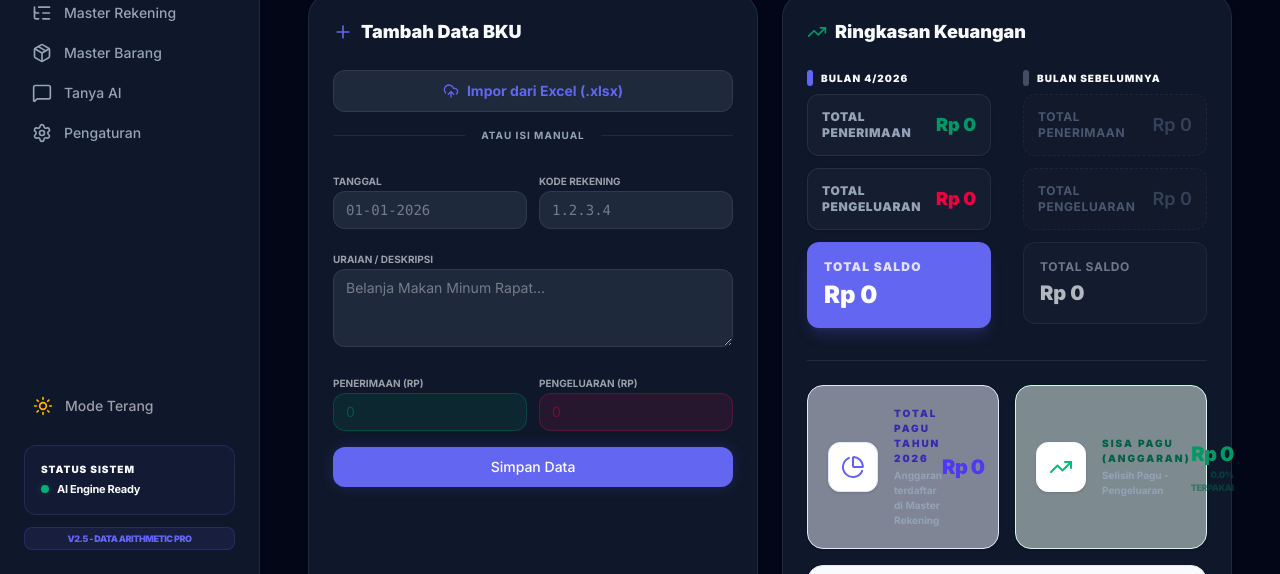
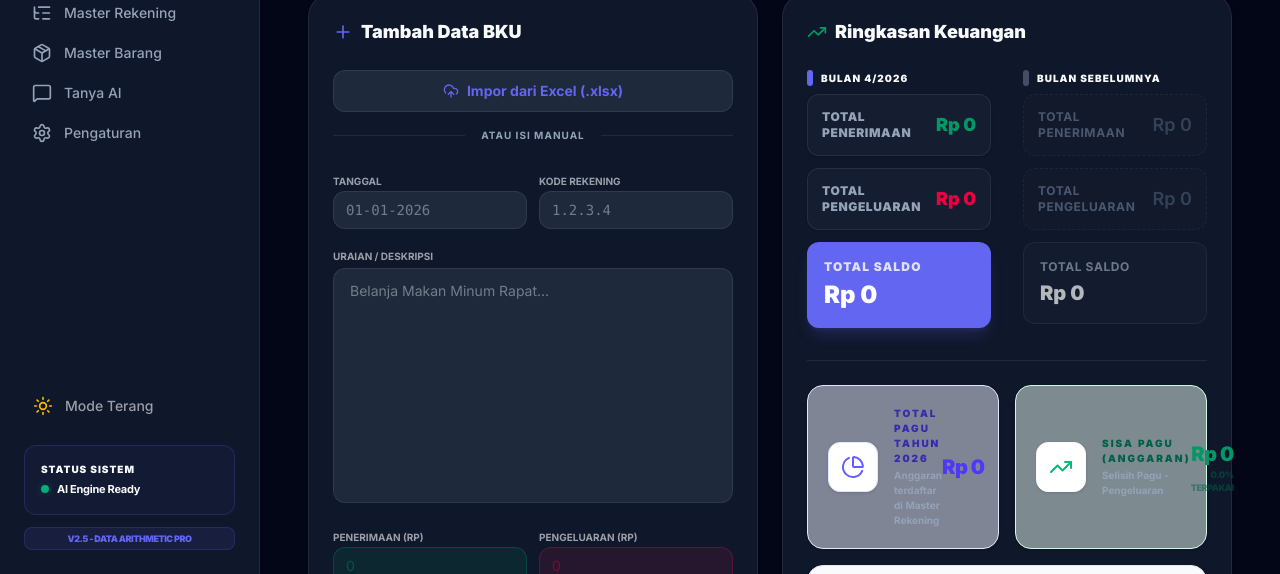
Before and after one commit to MindCl0ud/SistemLaporanBarang, a Next.js app: page /bku in a window 1280 px wide. Shown: the part 226-800 px from the top of the page. Built offline with nearby package versions, Linux system fonts and the light colour scheme; no server answers; the database is empty.

Commit message:
ux: balance BKU form layout and expand description textarea

```diff
--- a/src/app/bku/BkuDashboardContent.tsx
+++ b/src/app/bku/BkuDashboardContent.tsx
@@ -38,12 +38,14 @@
 
         {/* LEFT COLUMN: Input Form */}
         <div className="space-y-6">
-          <div className="p-6 rounded-3xl bg-card border border-border backdrop-blur-md shadow-sm h-full">
+          <div className="p-6 rounded-3xl bg-card border border-border backdrop-blur-md shadow-sm h-full flex flex-col">
             <h2 className="text-lg font-black text-foreground mb-6 flex items-center gap-2">
               <Plus className="w-5 h-5 text-primary" />
               Tambah Data BKU
             </h2>
-            <BkuForm currentMonth={month} currentYear={year} />
+            <div className="flex-1 min-h-0">
+              <BkuForm currentMonth={month} currentYear={year} />
+            </div>
           </div>
         </div>
 
--- a/src/app/bku/BkuForm.tsx
+++ b/src/app/bku/BkuForm.tsx
@@ -121,7 +121,7 @@
   }
 
   return (
-    <form ref={formRef} action={handleSubmit} className="space-y-4">
+    <form ref={formRef} action={handleSubmit} className="h-full flex flex-col space-y-5">
       <input type="hidden" name="month" value={currentMonth} />
       <input type="hidden" name="year" value={currentYear} />
 
@@ -161,9 +161,14 @@
         </div>
       </div>
 
-      <div className="space-y-1">
+      <div className="space-y-1 flex-1 flex flex-col min-h-[150px]">
         <label className="text-[10px] font-bold text-foreground/60 uppercase">Uraian / Deskripsi</label>
-        <textarea name="description" required rows={3} className="w-full bg-input border border-border rounded-xl px-3 py-2 text-sm text-foreground placeholder-foreground/40 focus:outline-none focus:ring-2 focus:ring-primary transition-all" placeholder="Belanja Makan Minum Rapat..." />
+        <textarea
+          name="description"
+          required
+          className="w-full flex-1 bg-input border border-border rounded-xl px-4 py-3 text-sm text-foreground placeholder-foreground/40 focus:outline-none focus:ring-2 focus:ring-primary transition-all resize-none"
+          placeholder="Belanja Makan Minum Rapat..."
+        />
       </div>
 
       <div className="grid grid-cols-2 gap-3">
@@ -177,8 +182,8 @@
         </div>
       </div>
 
-      <button type="submit" disabled={loading} className="w-full mt-4 py-2.5 bg-primary hover:bg-primary/90 disabled:opacity-50 text-white rounded-xl text-sm font-medium transition-colors flex justify-center items-center gap-2 shadow-[0_0_15px_rgba(99,102,241,0.2)]">
-        {loading ? <Loader2 className="w-4 h-4 animate-spin" /> : "Simpan Data"}
+      <button type="submit" disabled={loading} className="w-full py-4 bg-primary hover:bg-primary/90 disabled:opacity-50 text-white rounded-2xl text-sm font-black uppercase tracking-widest transition-all hover:scale-[1.01] active:scale-95 flex justify-center items-center gap-2 shadow-xl shadow-primary/20 mt-auto">
+        {loading ? <Loader2 className="w-4 h-4 animate-spin" /> : "Simpan Data BKU"}
       </button>
     </form>
   )
```
